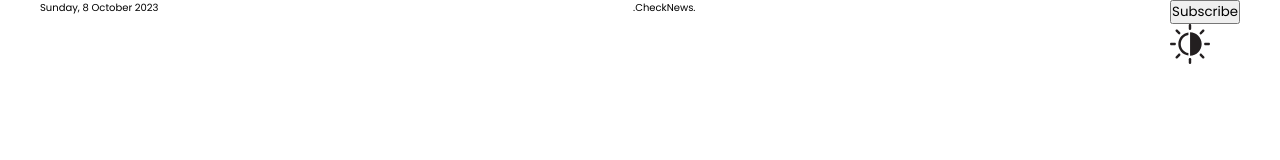
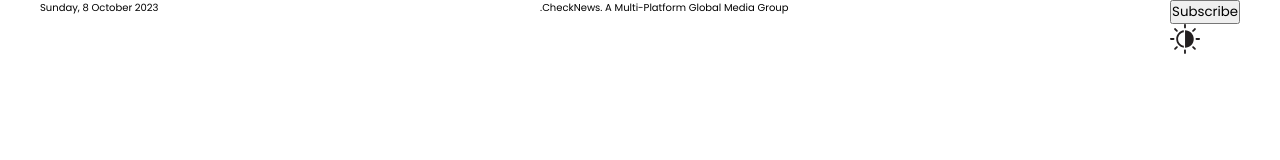
Before and after one commit to AllenKayy/news-blog, a plain HTML site: page index.html in a window 1280 px wide. Drawn offline with Linux system fonts and the light colour scheme.

Commit message:
Build header structure

```diff
--- a/index.html
+++ b/index.html
@@ -12,13 +12,15 @@
         <nav class="nav_menu">
             <div id="current-date"></div>
 
-            <div class="logo">.CheckNews.</div>
+            <div class="logo_container">
+                <span class="logo">.CheckNews.</span>
+                <span class="logo_text">A Multi-Platform Global Media Group</span>
+            </div>
 
             <div class="right_nav">
                 <button class="subscribe_btn">Subscribe</button>
-
                 <div class="darkmode">
-                    <img src="./assets/svg/moon.svg" alt="" width="40px">
+                    <img src="./assets/svg/moon.svg" alt="" width="30px">
                 </div>
             </div>
         </nav>
```
